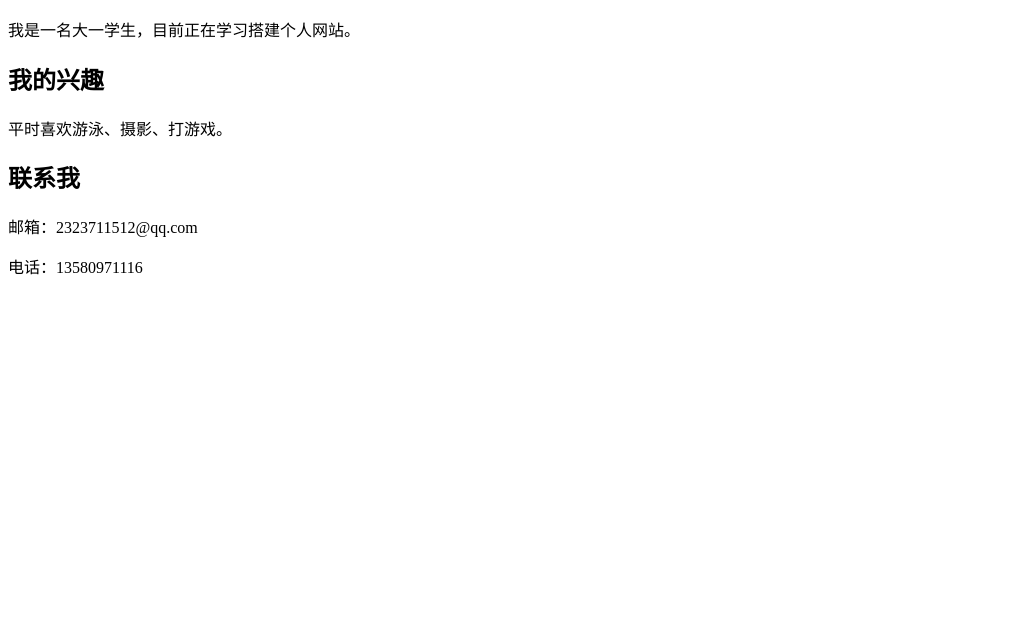
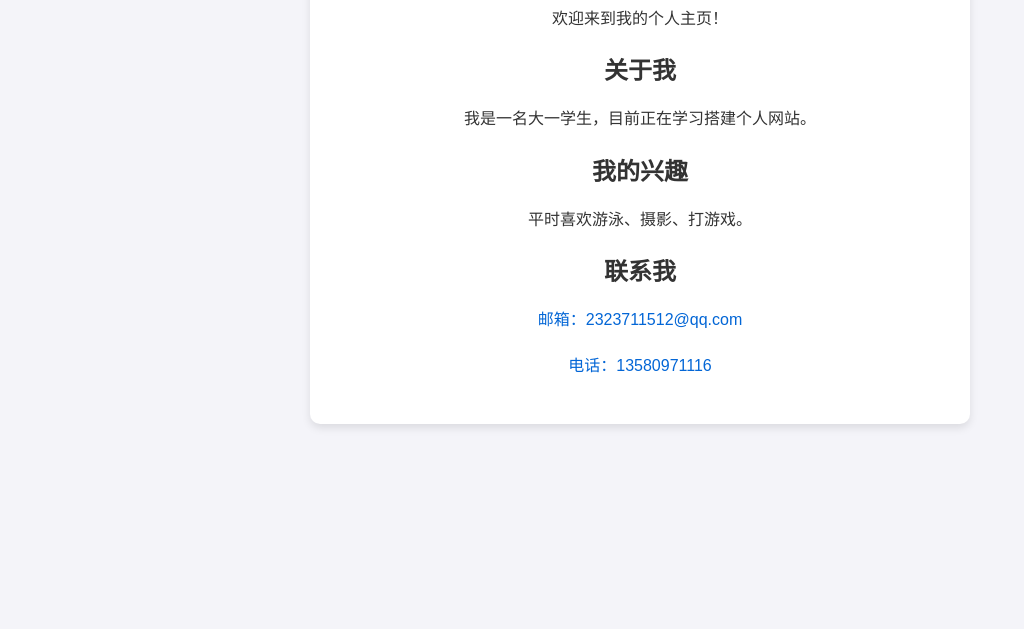
Before and after one commit to diezxii/daizixi, a plain HTML site: page index.html in a window 1280 px wide. Shown: the part 171-800 px from the top of the page, without its empty margins (0-1024 px from the left). Drawn offline with Linux system fonts and the light colour scheme.

Commit message:
第三次

```diff
--- a/index.html
+++ b/index.html
@@ -4,6 +4,26 @@
     <meta charset="UTF-8">
     <meta name="viewport" content="width=device-width, initial-scale=1.0">
     <title>我的个人主页</title>
+     <style>
+        body {
+            font-family: 'Arial', sans-serif;
+            background-color: #f4f4f9;
+            color: #333;
+            text-align: center;
+            padding: 50px;
+        }
+        .container {
+            background: white;
+            max-width: 600px;
+            margin: 0 auto;
+            padding: 30px;
+            border-radius: 10px;
+            box-shadow: 0 4px 8px rgba(0,0,0,0.1);
+        }
+        h1 { color: #24292e; }
+        p { line-height: 1.6; }
+        .contact { margin-top: 20px; color: #0366d6; }
+    </style>
 </head>
 <body>
     <div class="container">
```
